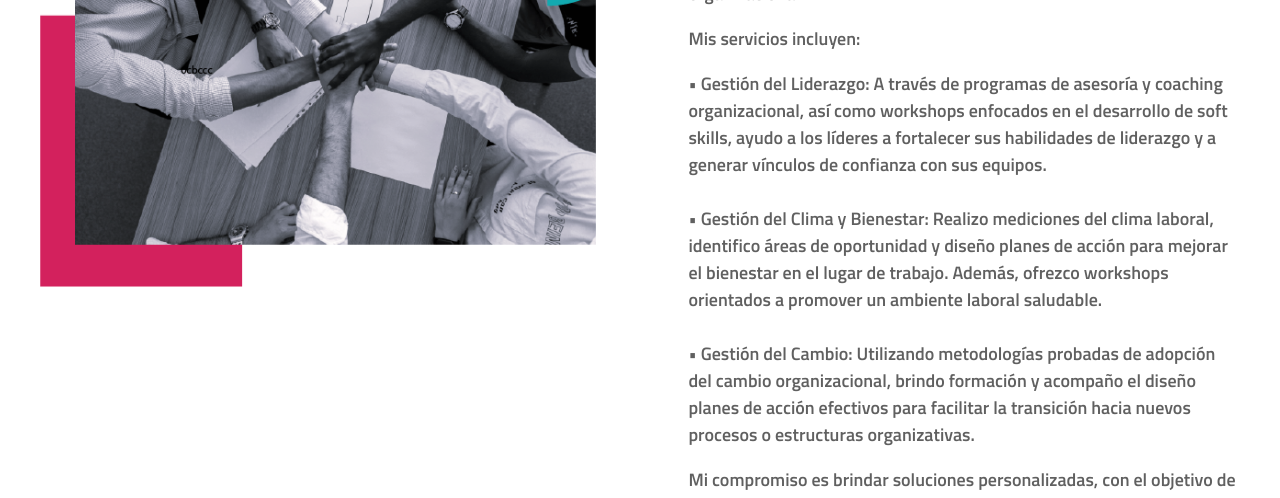
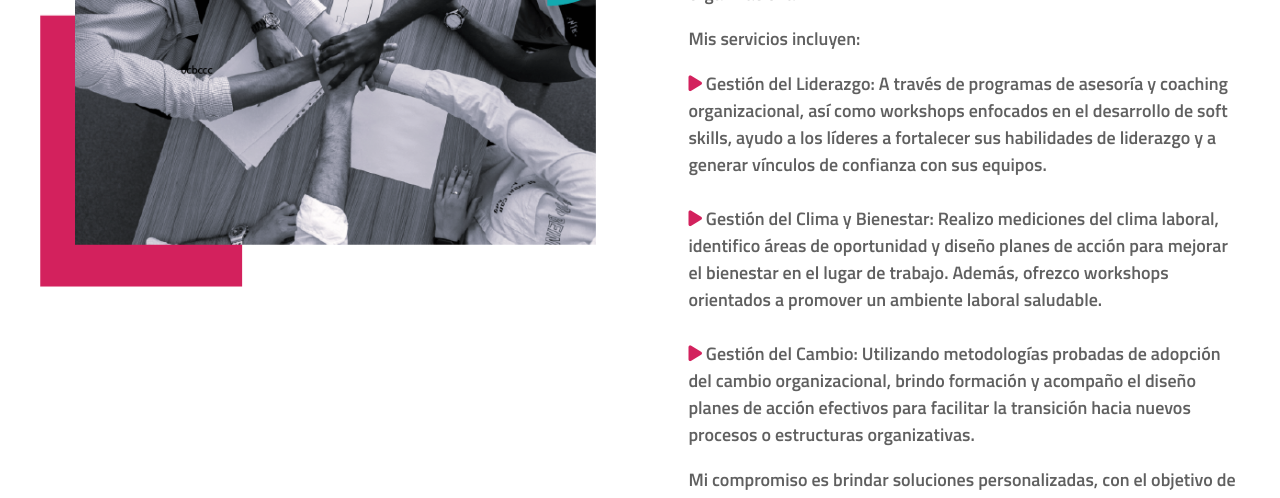
Before and after one commit to roldanalfredo/webnatalia, a plain HTML site: page secciones/servicios.html in a window 1280 px wide. Shown: the part 2354-2852 px from the top of the page. Drawn offline with Linux system fonts and the light colour scheme.

Commit message:
viñetas

```diff
--- a/css/styles.css
+++ b/css/styles.css
@@ -249,6 +249,10 @@ servicios
     color: #606060;
     font-size: 18px;
     font-weight: 600;
+}
+
+.servicios-texto p i{
+    color: #d3215d;
 }
 
 .servicios-titulo h2 {
--- a/secciones/servicios.html
+++ b/secciones/servicios.html
@@ -125,13 +125,13 @@
               Mis servicios incluyen:
             </p>
             <p>
-              • Gestión del Liderazgo: A través de programas de asesoría y coaching organizacional, así como workshops
+              <i class="fa-solid fa-play"></i> Gestión del Liderazgo: A través de programas de asesoría y coaching organizacional, así como workshops
               enfocados en el desarrollo de soft skills, ayudo a los líderes a fortalecer sus habilidades de liderazgo y
               a generar vínculos de confianza con sus equipos. <br> <br>
-              • Gestión del Clima y Bienestar: Realizo mediciones del clima laboral, identifico áreas de oportunidad y
+              <i class="fa-solid fa-play"></i> Gestión del Clima y Bienestar: Realizo mediciones del clima laboral, identifico áreas de oportunidad y
               diseño planes de acción para mejorar el bienestar en el lugar de trabajo. Además, ofrezco workshops
               orientados a promover un ambiente laboral saludable. <br> <br>
-              • Gestión del Cambio: Utilizando metodologías probadas de adopción del cambio organizacional, brindo
+              <i class="fa-solid fa-play"></i> Gestión del Cambio: Utilizando metodologías probadas de adopción del cambio organizacional, brindo
               formación y acompaño el diseño planes de acción efectivos para facilitar la transición hacia nuevos
               procesos o estructuras organizativas.
             </p>
```
